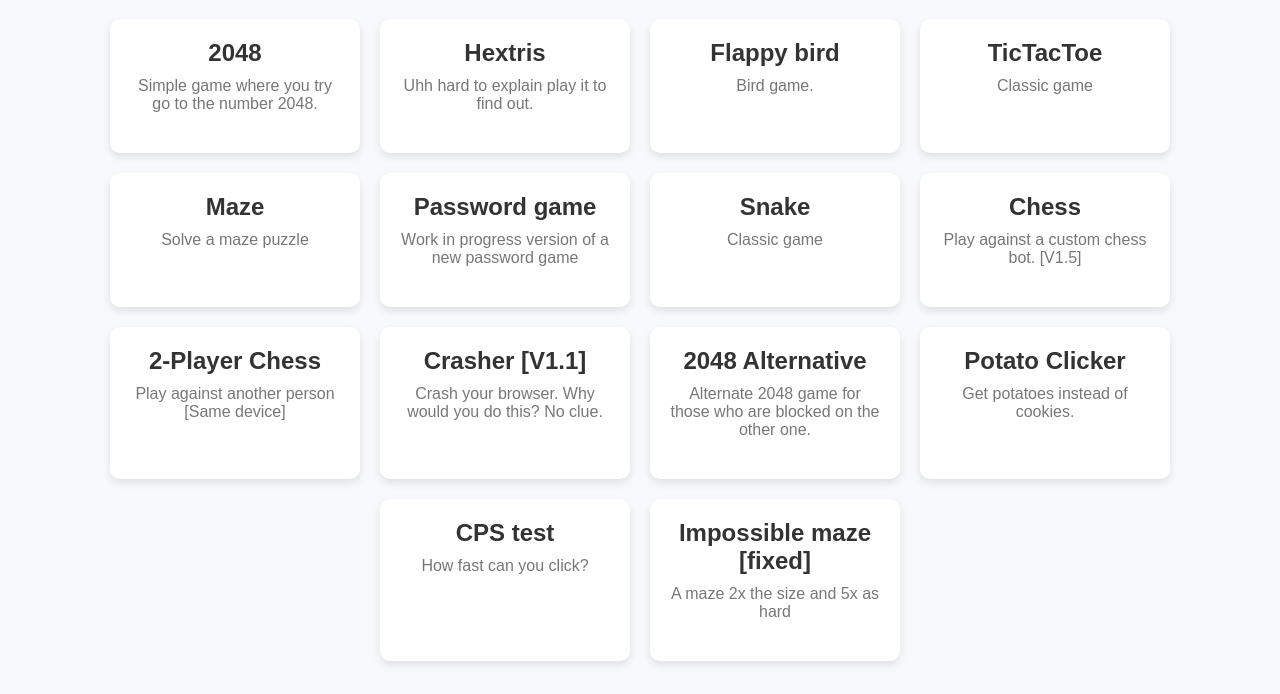
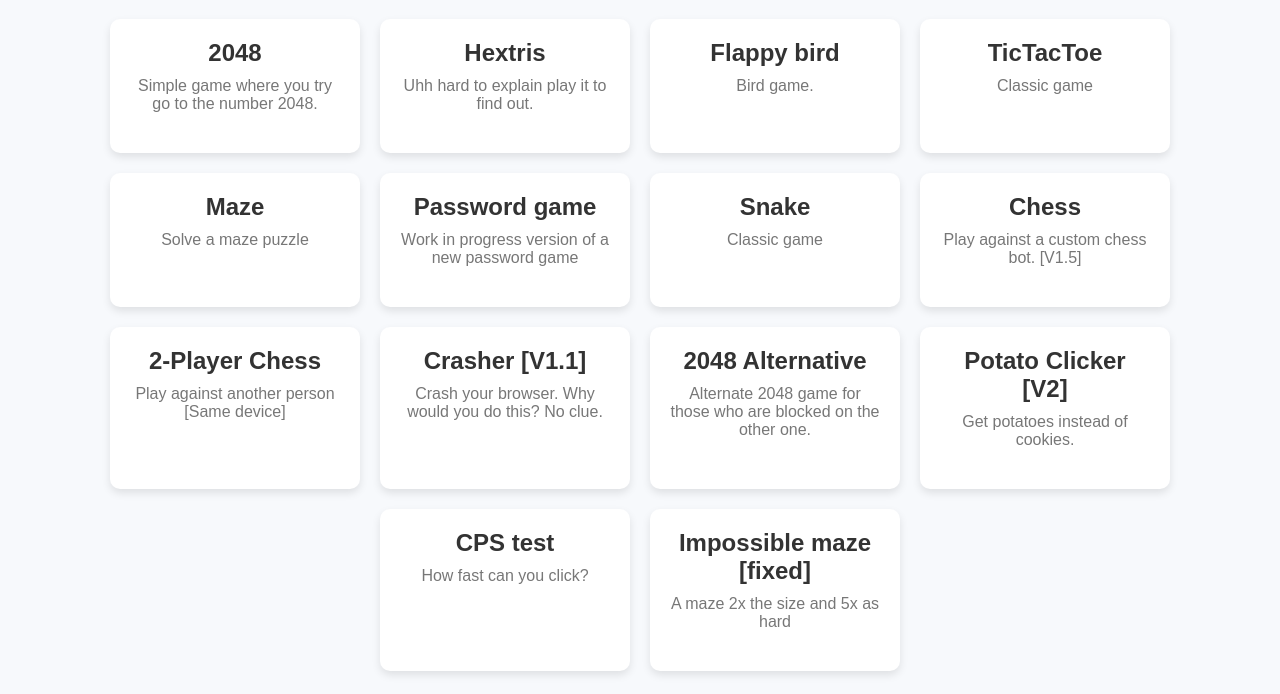
Before and after one commit to Rebypass/JustSchoolWork, a plain HTML site: page Games.html in a window 1280 px wide. Shown: the part 106-800 px from the top of the page. Drawn offline with Linux system fonts and the light colour scheme.

Commit message:
Update Games.html

```diff
--- a/Games.html
+++ b/Games.html
@@ -166,7 +166,7 @@
             <p>Alternate 2048 game for those who are blocked on the other one.</p>
         </a>
         <a href="Games/cookie-clicker/index.html" class="game-item">
-            <h3>Potato Clicker</h3>
+            <h3>Potato Clicker [V2]</h3>
             <p>Get potatoes instead of cookies.</p>
         </a>
         <a href="Games/cpsTest/index.html" class="game-item">
```
